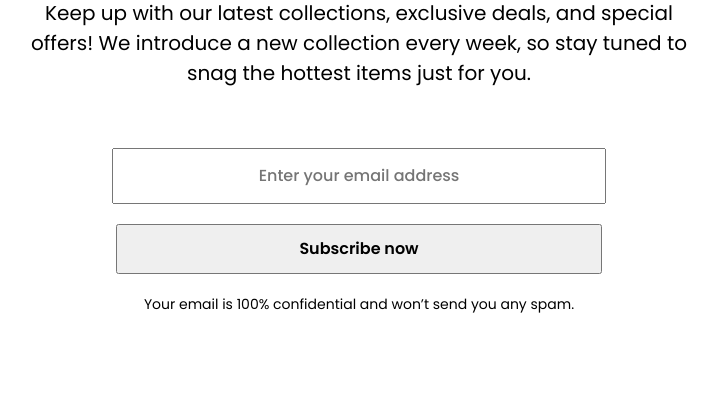
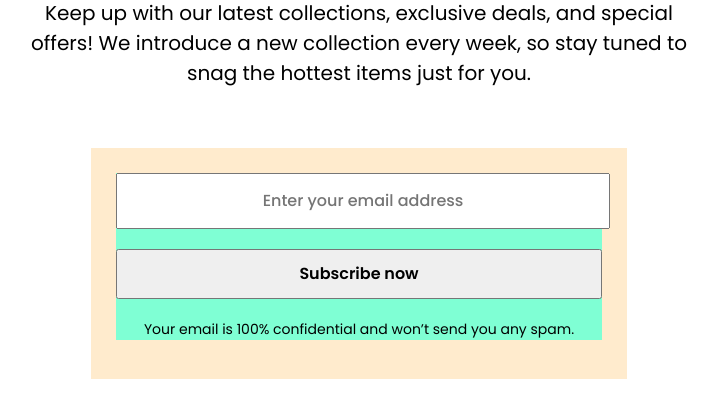
Before and after one commit to castellsJuan/newsletter, a plain HTML site: page index.html in a window 1280 px wide. Shown: the part 260-678 px from the top of the page, without its empty margins (281-999 px from the left). Drawn offline with Linux system fonts and the light colour scheme.

Commit message:
se quita margin de input y button. Se establece ancho de div formulario y se establece padding

```diff
--- a/estilos/estilos.css
+++ b/estilos/estilos.css
@@ -24,8 +24,9 @@ input, button{
     font-size: 16px;
     display: block;
     text-align: center;
-    margin: 20px auto;
-    width: 70%;
+    margin: 0 auto;
+    margin-bottom: 20px;
+    width: 100%;
     height: 50px;
 }
 
@@ -43,3 +44,16 @@ p{
     height: 500px;
     margin: 100px auto;
 }
+
+#formulario{
+    margin: 0 auto;
+    width: 70%;
+    height: auto;
+    padding: 25px;
+    background-color: blanchedalmond;
+}
+
+form{
+    margin: 0 auto;
+    background-color: aquamarine;
+}
```
